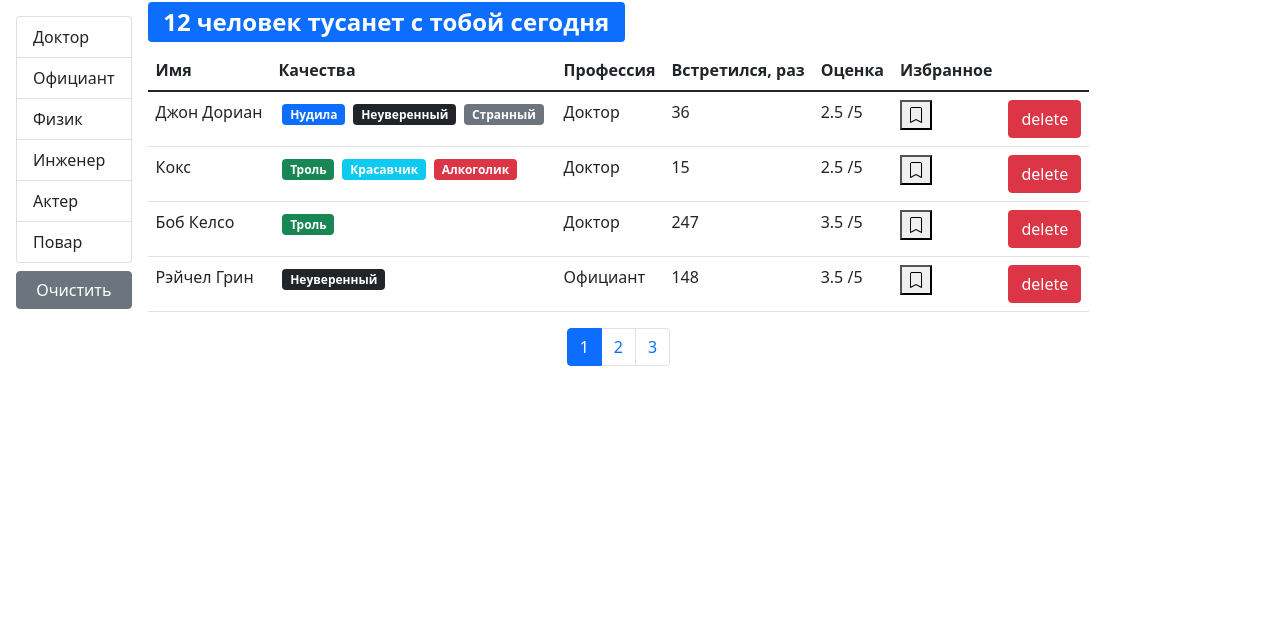
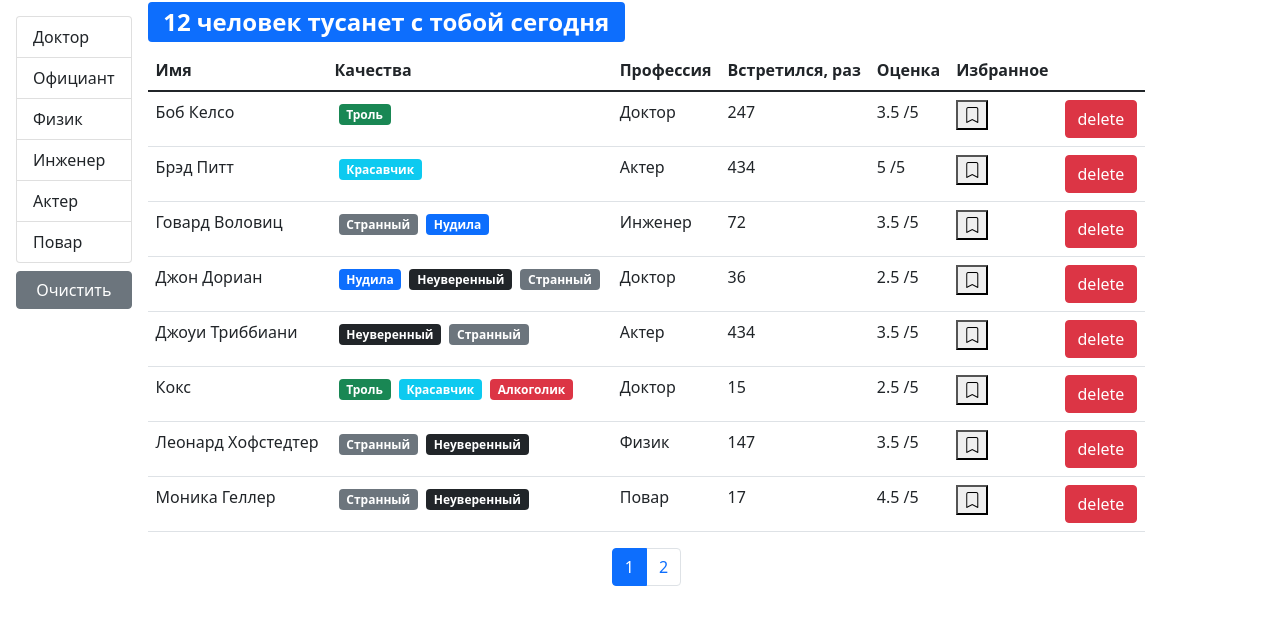
Before and after one commit to AntonKobelev/fast-company, a React (Create React App) app: page /users/1 in a window 1280 px wide. Shown: the top 624 px of the page. Built offline with nearby package versions, Linux system fonts and the light colour scheme.

Commit message:
add usersSort

```diff
--- a/src/app/components/groupList.jsx
+++ b/src/app/components/groupList.jsx
@@ -9,8 +9,6 @@
     onItemSelect,
     selectedItem
 }) => {
-    console.log("items", items);
-    console.log("selectedItem", selectedItem);
     // создаем JSX - разметку
     return (
         // создаем тег unordered-list
--- a/src/app/components/users.jsx
+++ b/src/app/components/users.jsx
@@ -6,18 +6,21 @@
 import api from "../api";
 import SearchStatus from "./searchStatus";
 import UserTable from "./usersTable";
+import _ from "lodash";
 
 // Cоздаем компонент Users - Юзеры и передаем туда свойства т.е. юзеров, а также ...rest - это сбор всех оставшихся аргументов в массив
 const Users = ({ users, ...rest }) => {
-    console.log(users);
     // создаем хук юзстэйт для хранения состояния текущей страницы и задаем начальное значение 1
     const [currentPage, setCurrentPage] = useState(1);
     // создаем хук юзстейт для хранения профессий, там сейчас ничего нет
     const [professions, setProfession] = useState();
     // создаем хук юзстейт для хранения выбранной профессии, там сейчас ничего нет
     const [selectedProf, setSelectedProf] = useState();
+    // создаем хук юзстейт для хранения состояния отсортированного массива пользователей и передаем по умолчанию объект с ключами: сортировка по имени и по возрастанию
+    const [sortBy, setSortBy] = useState({ iter: "name", order: "asc" });
+
     // создаем переменную pageSize размер страницы, присваиваем размер 2
-    const pageSize = 4;
+    const pageSize = 8;
 
     // тут мы используем хук useEffect, данный хук вызывает функцию обратного вызова, каждый раз, когда компонент отрисовывается. Хук useEffect используется для получения списка профессий с помощью API и установки полученных данных в переменную professions. Т.е. useEffect будет вызван один раз, так как пустой массив [] не содержит зависимостей.
     useEffect(() => {
@@ -39,6 +42,20 @@
     const handlePageChange = (pageIndex) => {
         setCurrentPage(pageIndex);
     };
+
+    // создаем обработчик нажатия на заголовок колонок, он принимает в себя аргумент, т.е. что мы будем обрабатывать и выводим в консоль на то что мы нажали в колонке
+    const handleSort = (item) => {
+        console.log("sortBy", sortBy);
+        if (sortBy.iter === item) {
+            setSortBy((prevState) => ({
+                ...prevState,
+                order: prevState.order === "asc" ? "desc" : "asc"
+            }));
+        } else {
+            setSortBy({ iter: item, order: "asc" });
+        }
+    };
+
     // создаем функцию фильтрация пользователей
     // фильтруем массив объектов при помощи функции filter, функция обратного вызова принимает user в качестве аргумента и проверяет является ли свойство profession равное значению переменной selectedProf, т.е. ту профессию, которую выбрал пользователь
     const filteredUsers = selectedProf
@@ -48,8 +65,11 @@
     //  создаем переменную - длина отфильтрованного списка юзеров
     const count = filteredUsers.length;
 
+    // создаем переменную - отсортированные пользователи, для сортировки используем библиотеку lodash, 1ый параметр это отфильтрованные пользователи, второй параметр это имя пользователя, третий параметр это сортировка по возрастанию
+    const usersSort = _.orderBy(filteredUsers, [sortBy.iter], [sortBy.order]);
+
     // создаем переменную обрезка пользователей, помещаем туда функцию, куда передаются отфильтрованные пользователи (массив), текущая страница, размер страницы
-    const userCrop = paginate(filteredUsers, currentPage, pageSize);
+    const userCrop = paginate(usersSort, currentPage, pageSize);
 
     // создаем хук useEffect
     useEffect(() => {
@@ -94,7 +114,9 @@
             <div className="d-flex flex-column">
                 <SearchStatus length={count} />
                 {/* если count > 0 то создаем таблицу */}
-                {count > 0 && <UserTable users={userCrop} {...rest} />}
+                {count > 0 && (
+                    <UserTable users={userCrop} onSort={handleSort} {...rest} />
+                )}
                 {/* создаем обертку для компонента Пагинация */}
                 <div className="d-flex justify-content-center">
                     {/* помещаем туда компонент Пагинация */}
--- a/src/app/components/usersTable.jsx
+++ b/src/app/components/usersTable.jsx
@@ -2,18 +2,28 @@
 import User from "./user";
 import PropTypes from "prop-types";
 
-const UserTable = ({ users, ...rest }) => {
+const UserTable = ({ users, onSort, ...rest }) => {
     return (
         <table className="table">
             {/* создаем заголовок таблицы */}
             <thead>
                 <tr>
-                    <th scope="col">Имя</th>
+                    <th onClick={() => onSort("name")} scope="col">
+                        Имя
+                    </th>
                     <th scope="col">Качества</th>
-                    <th scope="col">Профессия</th>
-                    <th scope="col">Встретился, раз</th>
-                    <th scope="col">Оценка</th>
-                    <th scope="col">Избранное</th>
+                    <th onClick={() => onSort("profession.name")} scope="col">
+                        Профессия
+                    </th>
+                    <th onClick={() => onSort("completedMeetings")} scope="col">
+                        Встретился, раз
+                    </th>
+                    <th onClick={() => onSort("rate")} scope="col">
+                        Оценка
+                    </th>
+                    <th onClick={() => onSort("bookmark")} scope="col">
+                        Избранное
+                    </th>
                     <th />
                 </tr>
             </thead>
@@ -28,7 +38,8 @@
 };
 
 UserTable.propTypes = {
-    users: PropTypes.oneOfType([PropTypes.array, PropTypes.object])
+    users: PropTypes.oneOfType([PropTypes.array, PropTypes.object]),
+    onSort: PropTypes.func.isRequired
 };
 
 export default UserTable;
```
